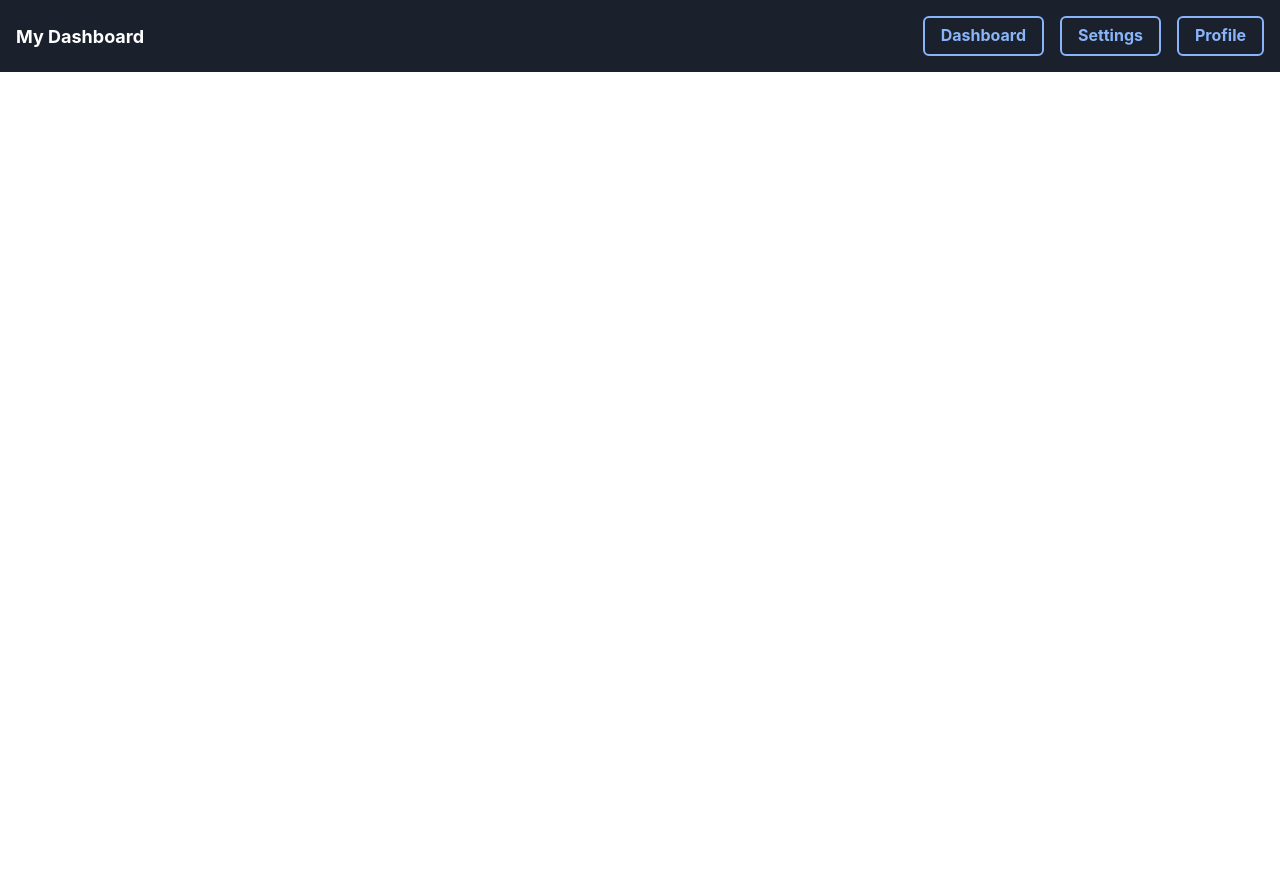
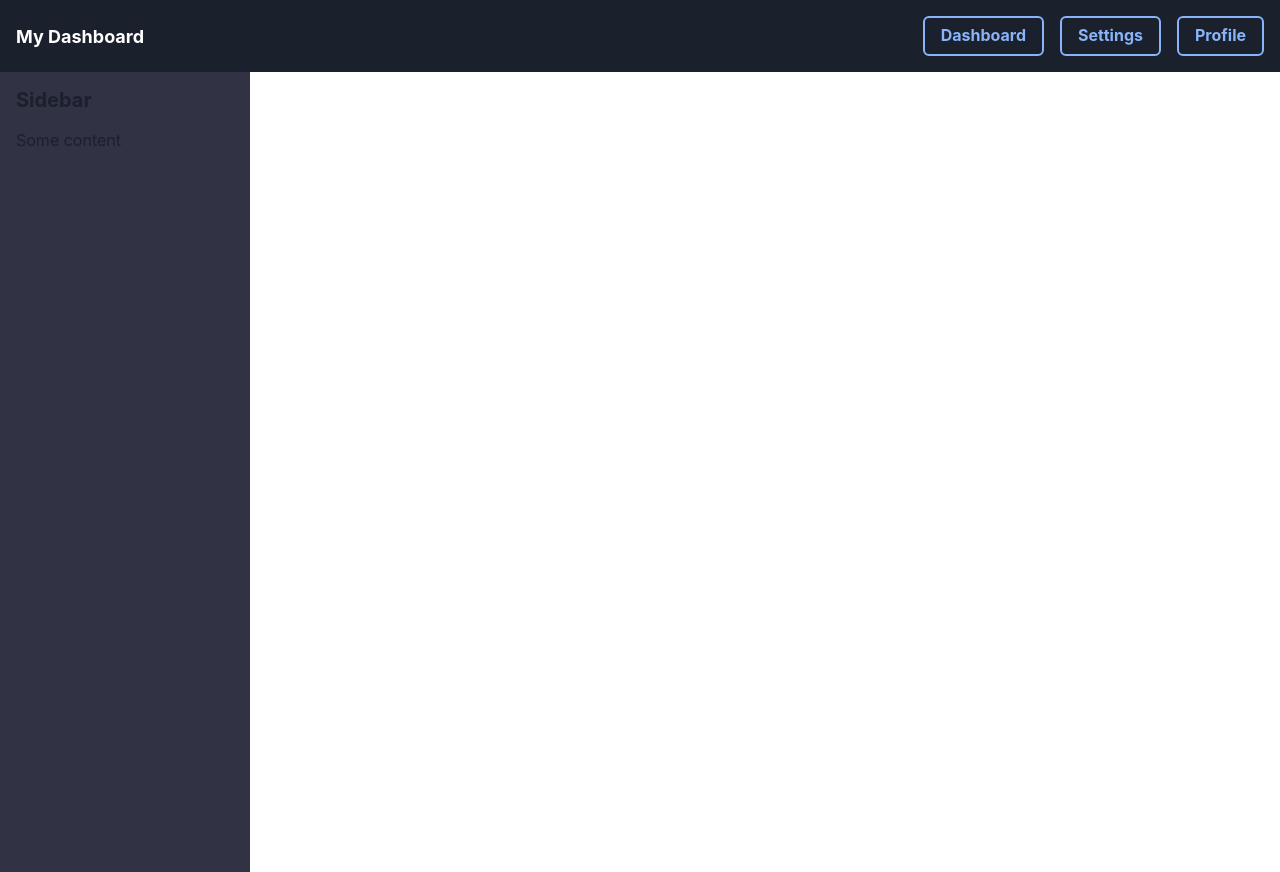
Before and after one commit to Etchmon/vite-dashboard, a React (Vite) app: page / in a window 1280 px wide. Before the commit the page ends 800 px from the top, so only its background shows below. Built offline with nearby package versions, Linux system fonts and the light colour scheme.

Commit message:
Add Dashboard to app.jsx

```diff
--- a/src/App.jsx
+++ b/src/App.jsx
@@ -1,10 +1,12 @@
 import { BrowserRouter as Router, Routes, Route } from 'react-router-dom';
 import Navbar from './components/Navbar';
+import Dashboard from './components/Dashboard';
 
 function App() {
   return (
     <Router>
       <Navbar />
+      <Dashboard />
     </Router>
   );
 }
```
